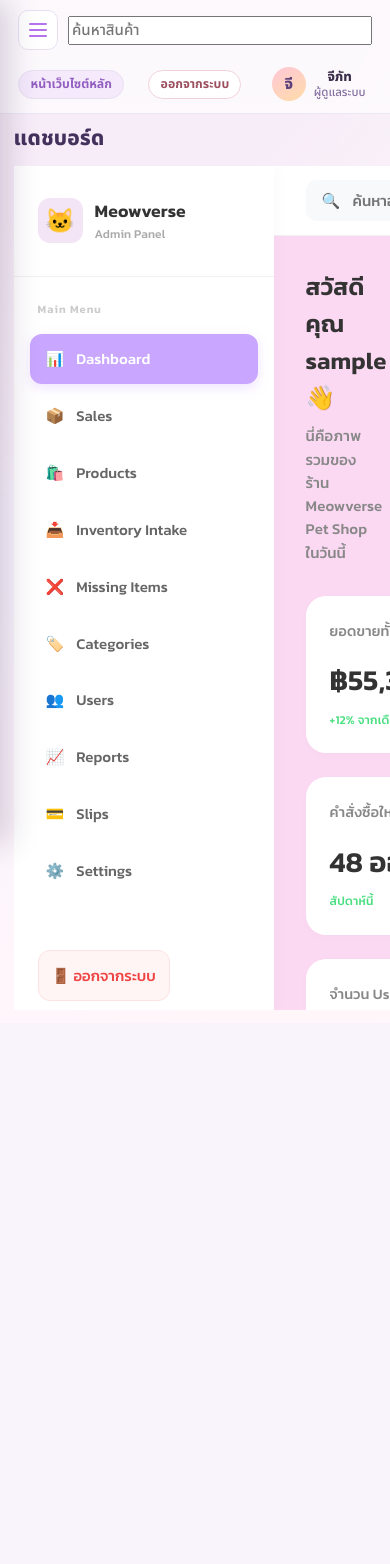
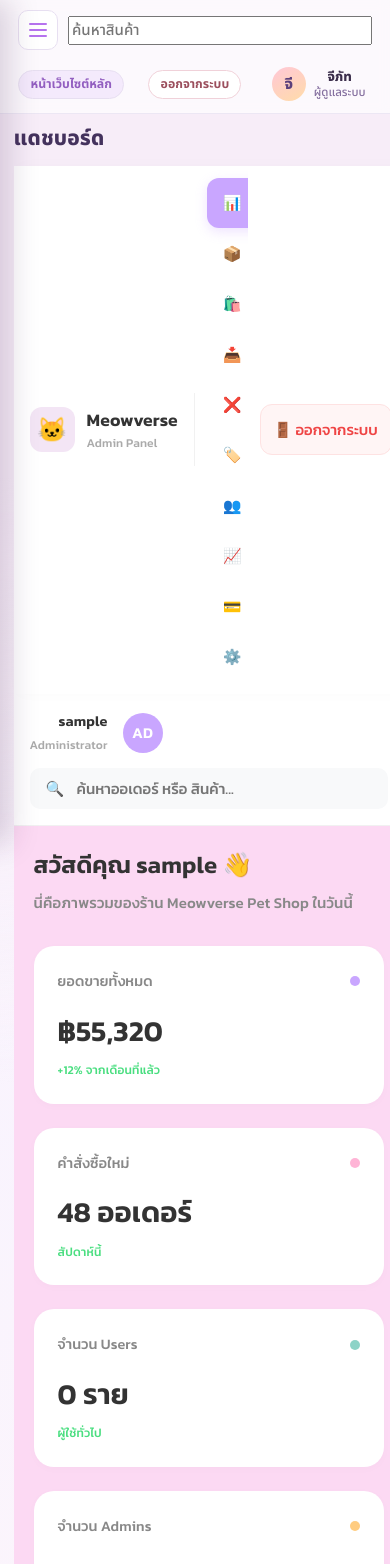
Before and after one commit to 16Natthida/Meowverse, a Vue app: page /admin/dashboard in a window 390 px wide. Shown: the top 1564 px of the page. Before the commit the page ends 1023 px from the top, so only its background shows below. Built offline with nearby package versions, Linux system fonts and the light colour scheme; no server answers; sample sign-in values are in the browser's storage.

Commit message:
fix responsive

```diff
--- a/src/views/Admin/AdminDashboard.vue
+++ b/src/views/Admin/AdminDashboard.vue
@@ -528,9 +528,89 @@ onMounted(() => {
   font-weight: 600;
 }
 
+/* Table needs to scroll horizontally instead of being clipped */
+.table-container {
+  overflow-x: auto;
+  -webkit-overflow-scrolling: touch;
+}
+.custom-table {
+  min-width: 560px;
+}
+
 @media (max-width: 1024px) {
   .dashboard-row {
     grid-template-columns: 1fr;
   }
 }
+
+/* ── Full layout was missing any mobile handling (fixed 260px sidebar
+   pushed the page off-screen because .admin-layout has overflow: hidden) ── */
+@media (max-width: 900px) {
+  .admin-layout {
+    flex-direction: column;
+    height: auto;
+    min-height: 100vh;
+    overflow: visible;
+  }
+
+  .sidebar {
+    width: 100%;
+    flex-direction: row;
+    align-items: center;
+    overflow-x: auto;
+  }
+
+  .sidebar-header {
+    padding: 0.85rem 1rem;
+    border-bottom: none;
+    border-right: 1px solid #f1f1f1;
+    flex-shrink: 0;
+  }
+
+  .sidebar-menu {
+    display: flex;
+    gap: 0.4rem;
+    padding: 0.75rem;
+    overflow-x: auto;
+  }
+
+  .menu-btn {
+    width: auto;
+    white-space: nowrap;
+    margin-bottom: 0;
+  }
+
+  .group-label {
+    display: none;
+  }
+
+  .logout-btn {
+    margin: 0.75rem;
+    flex-shrink: 0;
+  }
+
+  .main-body {
+    overflow: visible;
+  }
+
+  .top-nav {
+    height: auto;
+    flex-wrap: wrap;
+    gap: 0.75rem;
+    padding: 1rem;
+  }
+
+  .search-bar {
+    order: 3;
+    width: 100%;
+  }
+  .search-bar input {
+    width: 100%;
+  }
+
+  .scroll-content {
+    padding: 1.25rem;
+    overflow-y: visible;
+  }
+}
 </style>
--- a/src/views/Admin/ImportFeeManagement.vue
+++ b/src/views/Admin/ImportFeeManagement.vue
@@ -602,6 +602,7 @@ async function saveImportFees() {
 }
 .table-wrap {
   overflow-x: auto;
+  -webkit-overflow-scrolling: touch;
 }
 .status-group + .status-group {
   border-top: 1px solid #ede9f8;
@@ -625,6 +626,7 @@ async function saveImportFees() {
 }
 .fee-table {
   width: 100%;
+  min-width: 620px;
   border-collapse: collapse;
 }
 .fee-table thead tr {
@@ -862,5 +864,42 @@ async function saveImportFees() {
   opacity: 0;
   transform: translateY(4px);
 }
+
+/* ── Responsive (page had no @media at all) ── */
+@media (max-width: 720px) {
+  .import-fee-page {
+    padding: 1rem;
+  }
+  .page-header {
+    align-items: flex-start;
+  }
+  .select-row {
+    flex-wrap: wrap;
+  }
+  .select-wrap {
+    max-width: none;
+    flex: 1 1 100%;
+  }
+  .table-header {
+    flex-direction: column;
+    align-items: flex-start;
+    gap: 0.35rem;
+    padding: 1rem;
+  }
+  .status-group-header {
+    padding: 0.7rem 1rem;
+  }
+  .fee-table th,
+  .fee-table td {
+    padding: 0.6rem 0.85rem;
+  }
+  .actions {
+    padding: 1rem;
+  }
+  .btn-save {
+    width: 100%;
+    justify-content: center;
+  }
+}
 </style>
 // End of file
--- a/src/views/Admin/MissingItemsReport.vue
+++ b/src/views/Admin/MissingItemsReport.vue
@@ -526,10 +526,12 @@ onUnmounted(() => {
 
 .table-wrap {
   overflow-x: auto;
+  -webkit-overflow-scrolling: touch;
 }
 
 .data-table {
   width: 100%;
+  min-width: 820px;
   border-collapse: collapse;
   font-size: 0.9rem;
 }
@@ -683,4 +685,32 @@ onUnmounted(() => {
   background: #dbeafe;
   color: #1e40af;
 }
+
+/* ── Responsive (page had no @media at all) ── */
+@media (max-width: 720px) {
+  .missing-items-page {
+    padding: 1rem;
+    gap: 1rem;
+  }
+  .hero-panel {
+    padding: 1.25rem;
+  }
+  .hero-copy h1 {
+    font-size: 1.4rem;
+  }
+  .panel {
+    padding: 1rem;
+  }
+  .panel-head {
+    flex-direction: column;
+    align-items: flex-start;
+    gap: 0.5rem;
+  }
+  .ghost-btn {
+    width: 100%;
+  }
+  .action-buttons {
+    flex-direction: column;
+  }
+}
 </style>
--- a/src/views/Admin/OrderManagement.vue
+++ b/src/views/Admin/OrderManagement.vue
@@ -1330,11 +1330,14 @@ onMounted(() => {
 }
 
 .table-scroll {
-  overflow: auto;
+  overflow-x: auto;
+  overflow-y: hidden;
+  -webkit-overflow-scrolling: touch;
 }
 
 .orders-table {
   width: 100%;
+  min-width: 880px;
   border-collapse: collapse;
 }
 
@@ -1463,11 +1466,14 @@ onMounted(() => {
 }
 
 .summary-table-wrap {
-  overflow: auto;
+  overflow-x: auto;
+  overflow-y: hidden;
+  -webkit-overflow-scrolling: touch;
 }
 
 .summary-table {
   width: 100%;
+  min-width: 640px;
   border-collapse: collapse;
 }
 
--- a/src/views/Admin/PostponeRequests.vue
+++ b/src/views/Admin/PostponeRequests.vue
@@ -486,8 +486,8 @@ onMounted(() => {
 }
 
 /* ── Table ── */
-.table-scroll { overflow-x: auto; }
-table { width: 100%; border-collapse: collapse; }
+.table-scroll { overflow-x: auto; -webkit-overflow-scrolling: touch; }
+table { width: 100%; min-width: 960px; border-collapse: collapse; }
 th {
   text-align: left;
   padding: 0.9rem 1rem;
--- a/src/views/Admin/Preorder_lots.vue
+++ b/src/views/Admin/Preorder_lots.vue
@@ -13,7 +13,8 @@
         <p>ยังไม่มีรอบนำเข้าสินค้าที่สร้าง กรุณาสร้างรอบนำเข้าใหม่</p>
       </div>
 
-      <table v-else class="preorder-table">
+      <div v-else class="table-scroll-wrap">
+      <table class="preorder-table">
         <thead>
           <tr>
             <th>ชื่อรอบ</th>
@@ -60,6 +61,7 @@
           </tr>
         </tbody>
       </table>
+      </div>
     </div>
 
     <div v-else class="loading">
@@ -1072,8 +1074,14 @@ onMounted(async () => {
   color: #999;
 }
 
+.table-scroll-wrap {
+  overflow-x: auto;
+  -webkit-overflow-scrolling: touch;
+}
+
 .preorder-table {
   width: 100%;
+  min-width: 720px;
   border-collapse: collapse;
 }
 
@@ -1858,8 +1866,13 @@ onMounted(async () => {
     padding: 10px;
   }
 
+  .preorder-header .btn-add-round {
+    width: 100%;
+  }
+
   .preorder-table {
     font-size: 13px;
+    min-width: 640px;
   }
 
   .preorder-table th,
--- a/src/views/Admin/QRcodeSetting.vue
+++ b/src/views/Admin/QRcodeSetting.vue
@@ -191,4 +191,37 @@ onMounted(() => {
 .qr-actions { display:flex; gap:0.5rem }
 .btn-small { padding:0.4rem 0.75rem; border-radius:8px; background:#f3e5f5; border:1px solid #b788ea; color:#6f50a0 }
 .btn-small.danger { background:#fff4f6; border:1px solid #f5b5c1; color:#c2415c }
+
+/* ── Responsive (page had no @media at all) ── */
+@media (max-width: 640px) {
+  .qr-page { padding: 1rem; }
+  .qr-item {
+    flex-wrap: wrap;
+    align-items: flex-start;
+  }
+  .qr-thumb {
+    width: 64px;
+    height: 64px;
+  }
+  .qr-info {
+    flex: 1 1 100%;
+    min-width: 0;
+    order: 2;
+  }
+  .qr-actions {
+    flex-wrap: wrap;
+    width: 100%;
+    order: 3;
+  }
+  .btn-small {
+    flex: 1;
+    text-align: center;
+  }
+  .form-row.actions {
+    flex-direction: column;
+  }
+  .form-row.actions .btn {
+    width: 100%;
+  }
+}
 </style>
--- a/src/views/Admin/ShippingManagement.vue
+++ b/src/views/Admin/ShippingManagement.vue
@@ -468,4 +468,55 @@ td { padding: 1rem; border-bottom: 1px solid #f3e8ff; font-size: 0.9rem; vertica
   overflow-wrap: anywhere;
 }
 .loading-wrap { text-align: center; padding: 3rem; color: var(--text-muted); }
+
+/* ── Table horizontal scroll on small screens (was missing) ── */
+.table-scroll {
+  overflow-x: auto;
+  -webkit-overflow-scrolling: touch;
+}
+.table-scroll table {
+  min-width: 900px;
+}
+
+/* ── Responsive breakpoints (page had none) ── */
+@media (max-width: 900px) {
+  .panel {
+    padding: 1rem;
+  }
+  .panel-head {
+    flex-direction: column;
+    align-items: flex-start;
+    gap: 0.75rem;
+  }
+  .filter-panel {
+    width: 100%;
+  }
+  .filter-select {
+    flex: 1;
+    min-width: 0;
+  }
+  .recipient-info {
+    max-width: none;
+  }
+}
+
+@media (max-width: 600px) {
+  .shipping-page {
+    gap: 0.9rem;
+  }
+  .panel {
+    padding: 0.85rem;
+    border-radius: 14px;
+  }
+  th,
+  td {
+    padding: 0.7rem;
+  }
+  .shipment-editor {
+    min-width: 140px;
+  }
+  .btn-action {
+    width: 100%;
+  }
+}
 </style>
--- a/src/views/Admin/UsersManagement.vue
+++ b/src/views/Admin/UsersManagement.vue
@@ -458,12 +458,15 @@ onMounted(() => {
   background: white;
   border-radius: 16px;
   border: 1px solid #eadff5;
-  overflow: hidden;
+  overflow-x: auto;
+  overflow-y: hidden;
+  -webkit-overflow-scrolling: touch;
   box-shadow: 0 4px 12px rgba(111, 80, 160, 0.08);
 }
 
 .users-table {
   width: 100%;
+  min-width: 760px;
   border-collapse: collapse;
 }
 
```
